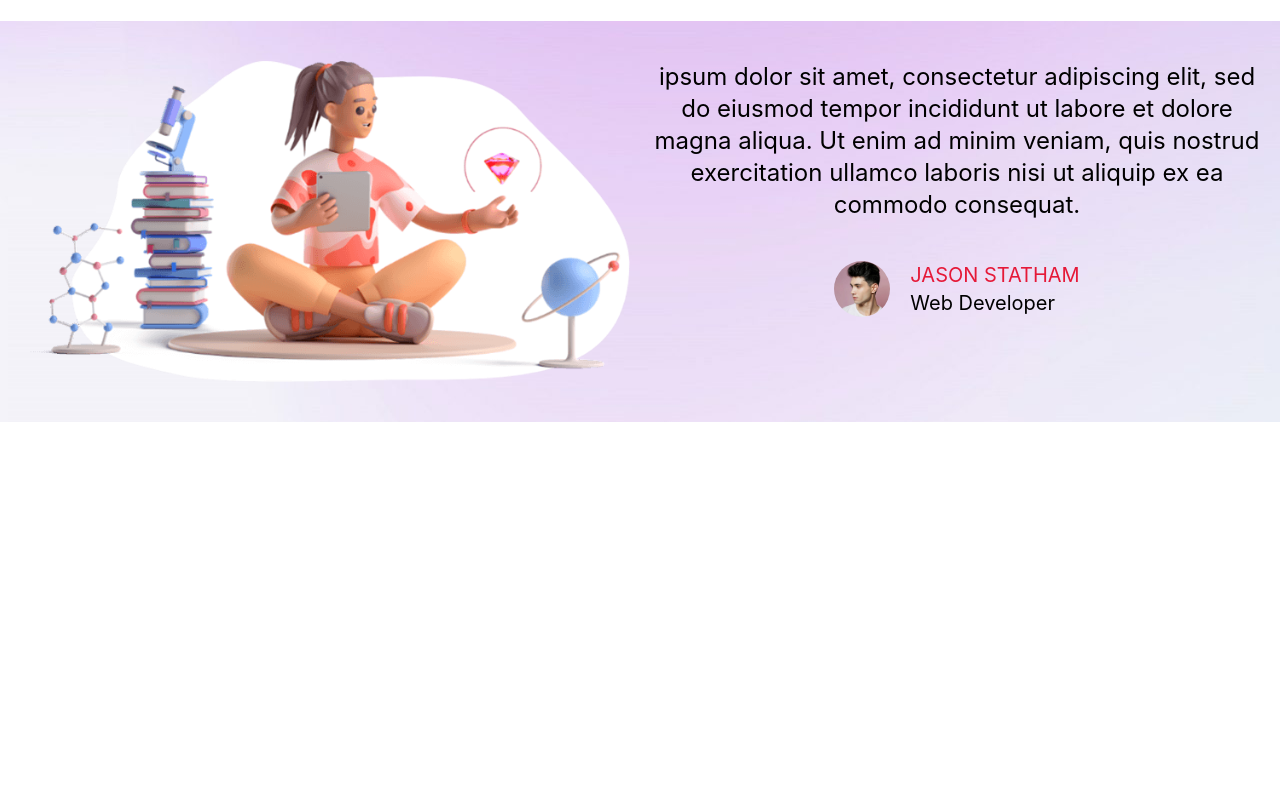
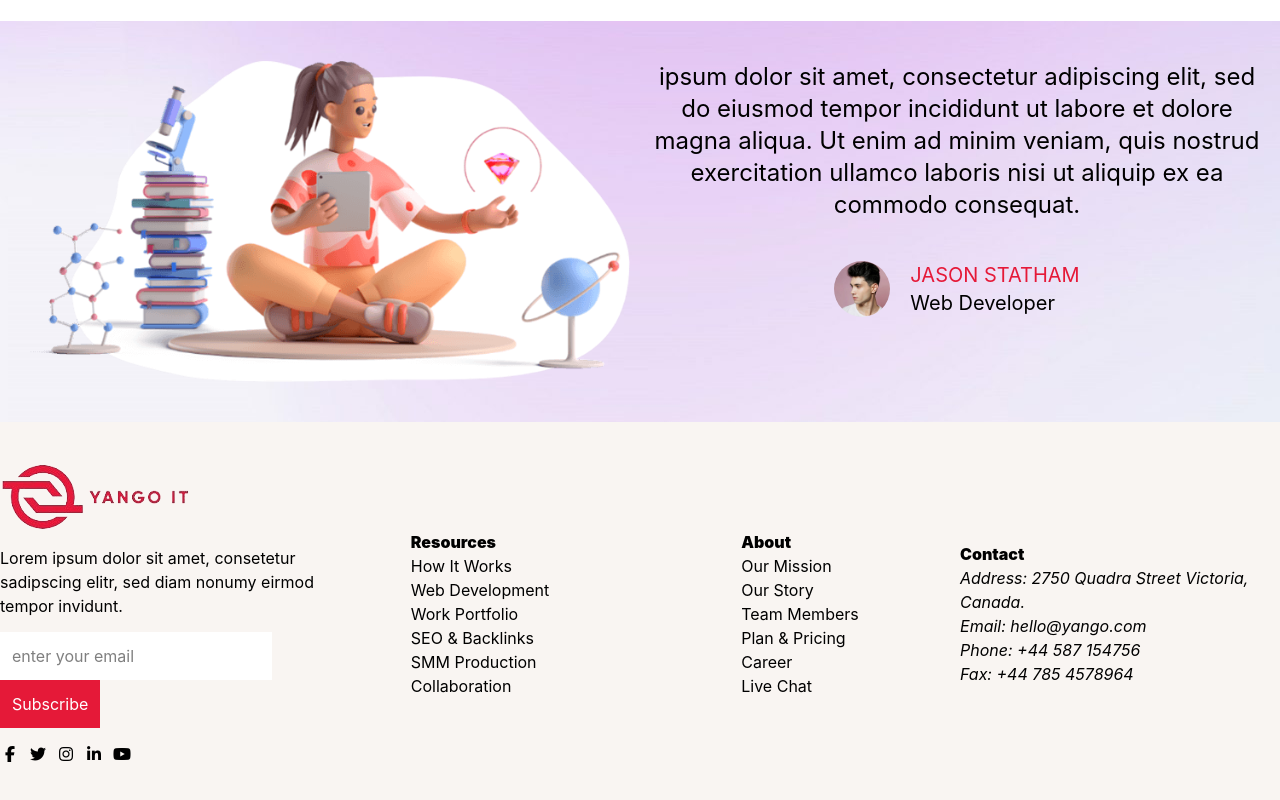
Before and after one commit to arathn8n/yango, a React (Vite) app: page / in a window 1280 px wide. Shown: the part 3898-4698 px from the top of the page. Before the commit the page ends 4320 px from the top, so only its background shows below. Built offline with nearby package versions, Linux system fonts and the light colour scheme.

Commit message:
footer terminado

```diff
--- /dev/null
+++ b/src/components/Footer.tsx
@@ -0,0 +1,119 @@
+import React from 'react'
+
+const Footer = () => {
+    return (
+        <div className='bg-[#F9F5F2]'>
+            <div className='max-w-7xl mx-auto grid grid-cols-1 pt-10 pb-10 place-items-center md:grid-cols-2 lg:grid-cols-4'>
+                <div>
+                    <img className='block mb-3.5' src="/logo.png" alt="logo" />
+                    <p className='mb-3.5'>Lorem ipsum dolor sit amet, consetetur sadipscing elitr, sed diam nonumy eirmod tempor invidunt.
+
+                    </p>
+                    <form className='mb-3.5'>
+                        <input className='p-3 bg-white' type="email" placeholder='enter your email' name="email" id="email" />
+                        <button className='p-3 bg-[#E51938] text-white hover:bg-black hover:cursor-pointer transition-all duration-300' type='submit'>Subscribe</button>
+                    </form>
+
+                    <ul className='flex gap-2'>
+                        <li>
+                            <a href="#">
+                                <i className="fa-brands fa-facebook-f"></i>
+                            </a>
+                        </li>
+                        <li>
+                            <a href="#">
+                                <i className="fa-brands fa-twitter"></i>
+                            </a>
+                        </li>
+                        <li>
+                            <a href="#">
+                                <i className="fa-brands fa-instagram"></i>
+                            </a>
+                        </li>
+                        <li>
+                            <a href="#">
+                                <i className="fa-brands fa-linkedin-in"></i>
+                            </a>
+                        </li>
+                        <li>
+                            <a href="#">
+                                <i className="fa-brands fa-youtube"></i>
+                            </a>
+                        </li>
+                    </ul>
+                </div>
+
+                <article>
+                    <header>
+                        <h3 className='font-black'>
+                            Resources
+                        </h3>
+                    </header>
+                    <ul>
+                        <li>
+                            <a href="#">How It Works</a>
+                        </li>
+                        <li>
+                            <a href="#">Web Development</a>
+                        </li>
+                        <li>
+                            <a href="#">Work Portfolio</a>
+                        </li>
+                        <li>
+                            <a href="#">SEO & Backlinks</a>
+                        </li>
+                        <li>
+                            <a href="#">SMM Production</a>
+                        </li>
+                        <li>
+                            <a href="#">Collaboration</a>
+                        </li>
+                    </ul>
+                </article>
+
+                <article>
+                    <header>
+                        <h3 className='font-black'>About</h3>
+                    </header>
+
+                    <ul>
+                        <li>
+                            <a href="#">Our Mission</a>
+                        </li>
+                        <li>
+                            <a href="#">Our Story</a>
+                        </li>
+                        <li>
+                            <a href="#">Team Members</a>
+                        </li>
+                        <li>
+                            <a href="#">Plan & Pricing</a>
+                        </li>
+                        <li>
+                            <a href="#">Career</a>
+                        </li>
+                        <li>
+                            <a href="#">Live Chat</a>
+                        </li>
+                    </ul>
+                </article>
+
+                <article>
+                    <header>
+                        <h3 className='font-black'>Contact</h3>
+                    </header>
+
+                    <address>
+                        <p><span>Address:</span> 2750 Quadra Street Victoria, Canada.</p>
+                        <p><span>Email:</span> hello@yango.com
+                        </p>
+                        <p><span>Phone:</span> +44 587 154756</p>
+                        <p><span>Fax:</span> +44 785 4578964</p>
+                    </address>
+                </article>
+            </div>
+        </div>
+    )
+}
+
+export default Footer
--- a/src/components/home/Home.tsx
+++ b/src/components/home/Home.tsx
@@ -6,6 +6,7 @@ import HomeServices from './HomeServices'
 import HomeCompany from './HomeCompany'
 import HomeMission from './HomeMission'
 import HomeOpinion from './HomeOpinion'
+import Footer from '../Footer'
 
 const Home = () => {
     return (
@@ -32,6 +33,7 @@ const Home = () => {
             <HomeCompany />
             <HomeMission />
             <HomeOpinion />
+            <Footer />
 
         </>
     )
```
